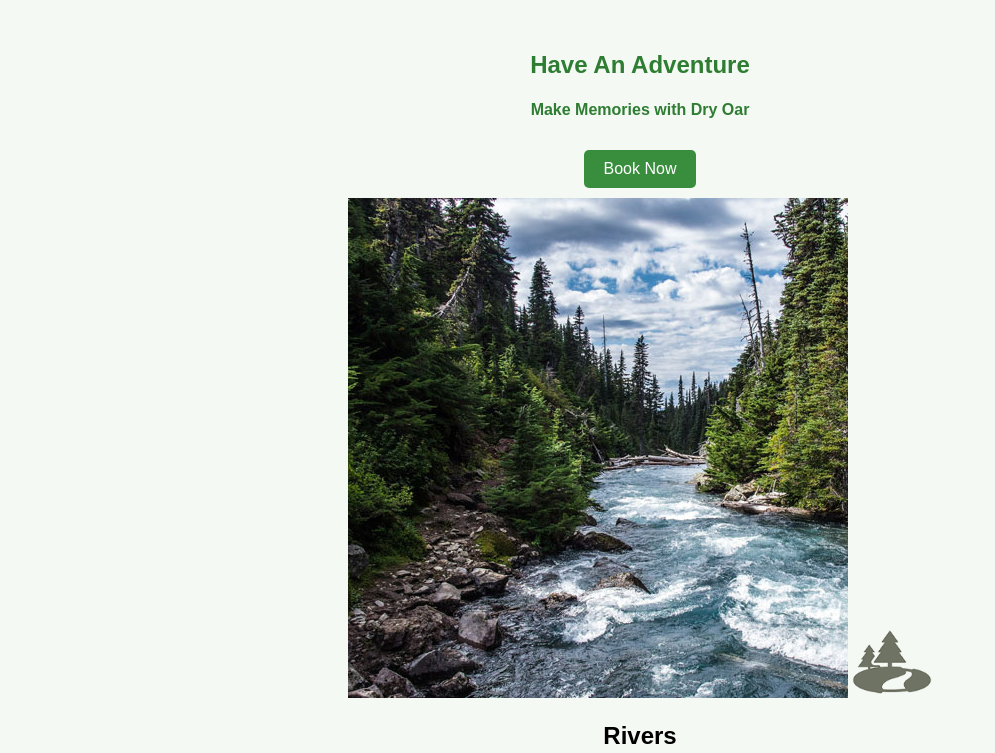
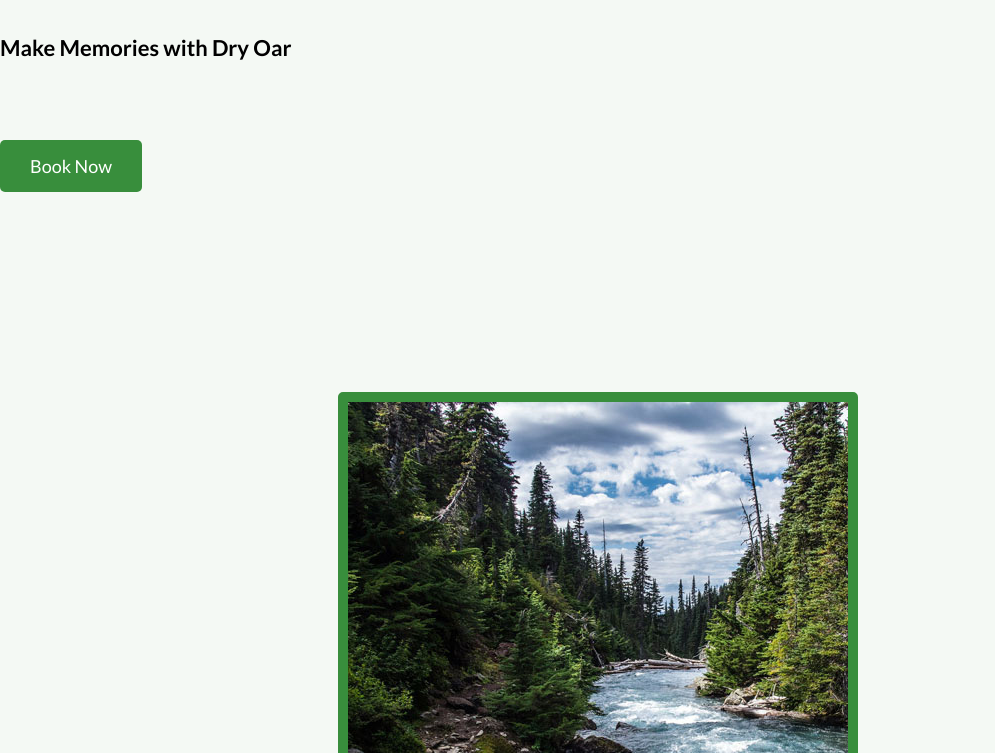
Before and after one commit to c-a-s-t-l-e/wdd130, a plain HTML site: page wwr/index.html in a window 1280 px wide. Shown: the part 987-1740 px from the top of the page, without its empty margins (0-995 px from the left). Drawn offline with Linux system fonts and the light colour scheme.

Commit message:
Update style.css

```diff
--- a/wwr/styles/style.css
+++ b/wwr/styles/style.css
@@ -1,8 +1,17 @@
+/* Importing Fonts */
+@import url('https://fonts.googleapis.com/css2?family=Lato:wght@400;700&family=Montserrat:wght@400;700&display=swap');
+
 /* General Styles */
 body {
     background-color: #f4f9f4;
     margin: 0;
-    font-family: 'Arial', sans-serif;
+    padding: 0;
+    font-family: 'Lato', Arial, sans-serif;
+    font-size: 22px;
+}
+
+h2 {
+    margin: 0;
 }
 
 /* Page Container */
@@ -16,6 +25,7 @@ header {
     background-color: #2e7d32;
     padding: 20px;
     text-align: center;
+    font-family: 'Montserrat', Helvetica, sans-serif;
 }
 
 /* Navigation Links */
@@ -24,9 +34,10 @@ nav a {
     color: #ffffff;
     text-decoration: none;
     display: inline-block;
-    padding: 10px 20px;
+    padding: 35px;
     border-radius: 5px;
     margin: 0 5px;
+    font-family: 'Lato', Arial, sans-serif;
 }
 
 nav a:hover {
@@ -35,38 +46,44 @@ nav a:hover {
 }
 
 /* Hero Section */
-
 .home-title {
     color: #2e7d32;
+    font-family: 'Montserrat', Helvetica, sans-serif;
+    font-size: 2em;
+    margin-top: 10px;
 }
 
-h4 {
-    color: #2e7d32;
+/* Message Background */
+.msg {
+    background-color: #e8f5e9;
+    padding: 35px;
+    line-height: 1.5em;
 }
 
-#hero-msg h1,
-#hero-msg h4 {
-    text-align: center;
+.msg h2 {
+    color: #2e7d32;
+    font-family: 'Montserrat', Helvetica, sans-serif;
+    font-size: 2em;
 }
 
-#hero-img {
-    width: 100%;
+.msg p {
+    color: #333;
+    font-family: 'Lato', Arial, sans-serif;
+    font-size: 0.8em;
+    padding-bottom: 15px;
 }
 
 /* Buttons */
-.button-box {
-    text-align: center;
-}
-
 .book,
 .join {
     background-color: #388e3c;
     color: #ffffff;
     text-decoration: none;
-    padding: 10px 20px;
+    font-size: 18px;
+    padding: 15px 30px;
     display: inline-block;
     border-radius: 5px;
-    margin: 10px;
+    margin-top: 50px;
 }
 
 .book:hover,
@@ -75,10 +92,10 @@ h4 {
     color: #f4f9f4;
 }
 
-/* Message Background */
-#background {
-    height: 725px;
-    background-color: #e8f5e9;
+/* Card Images */
+.card-img {
+    border: 10px solid #388e3c;
+    border-radius: 5px;
 }
 
 /* Main Content */
@@ -86,16 +103,15 @@ main section {
     text-align: center;
 }
 
-.msg {
-    background-color: #e8f5e9;
+main section img {
+    box-sizing: border-box;
 }
 
-.msg h2 {
-    color: #2e7d32;
-}
-
-.msg p {
-    color: #333;
+/* Additional Margins for Cards */
+.rivers-card,
+.camping-card,
+.rapids-card {
+    margin: 200px 0;
 }
 
 /* Footer */
@@ -103,7 +119,8 @@ footer {
     background-color: #2e7d32;
     color: #ffffff;
     text-align: center;
-    padding: 20px;
+    padding: 25px 50px;
+    margin-top: 200px;
 }
 
 footer p {
@@ -119,8 +136,13 @@ footer p a:hover {
     text-decoration: underline;
 }
 
+footer .social img {
+    padding-top: 15px;
+}
+
 /* Icons and Logo */
 .logo,
 .icon {
     width: 80px;
+    padding-top: 10px;
 }
```
